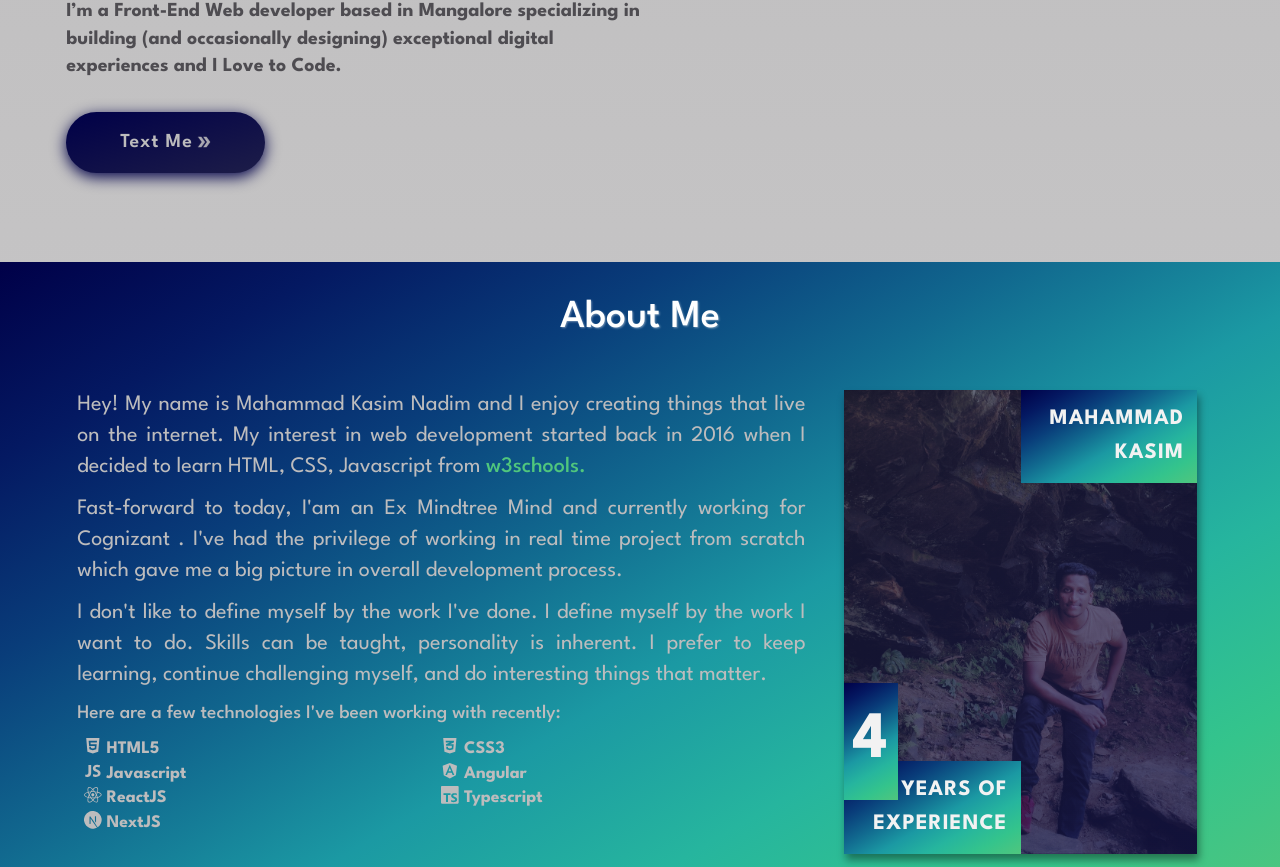
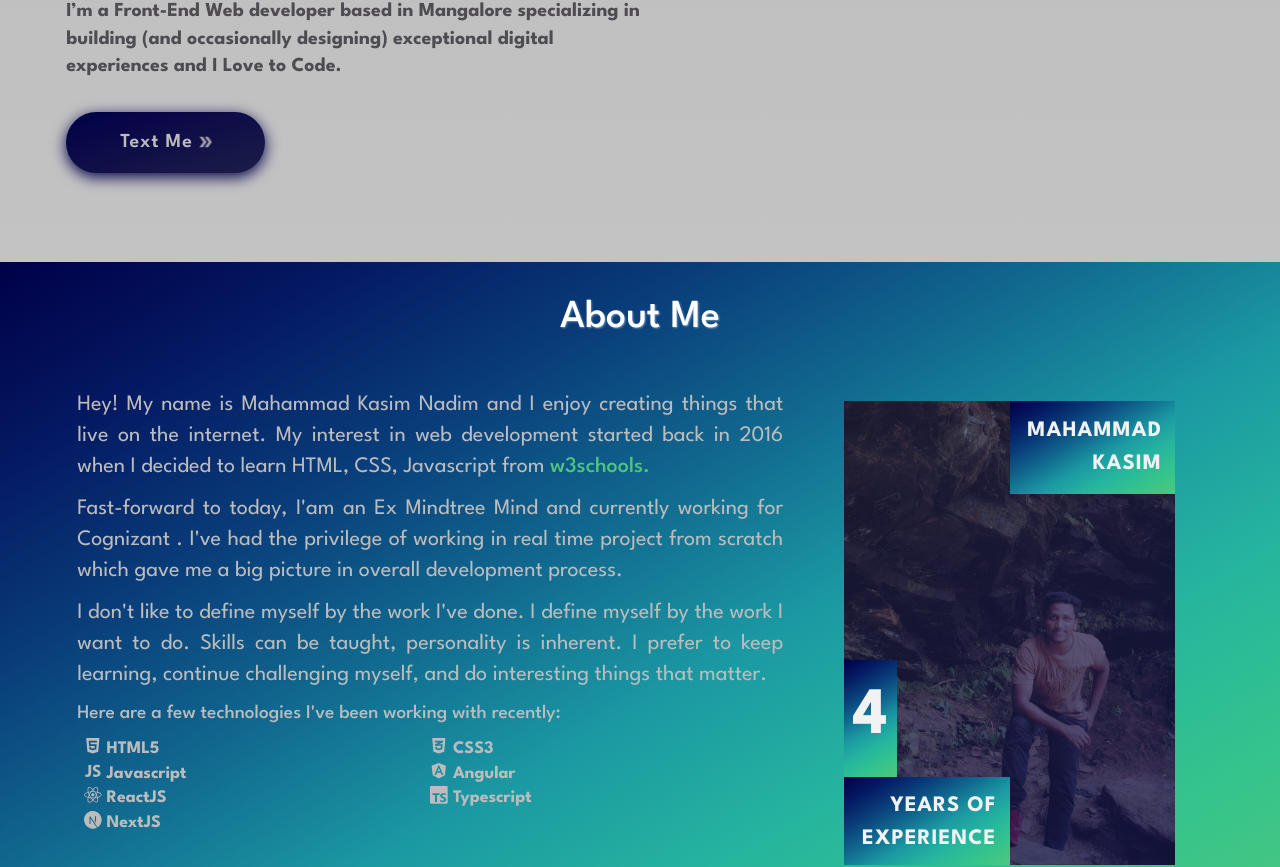
Before and after one commit to kasimnadim6/portfolio, a Next.js app: page / in a window 1280 px wide. Shown: the part 538-1405 px from the top of the page. Built offline with nearby package versions, Linux system fonts and the light colour scheme; a web font is replaced by a local one.

Commit message:
3D animation on photo

```diff
--- a/components/About/About.module.scss
+++ b/components/About/About.module.scss
@@ -60,26 +60,24 @@
         }
       }
     }
-    .profile {
+    .card {
       display: flex;
+      flex: 1;
       justify-content: center;
-      flex: 1;
-      perspective: 1000px;
-      padding: 2rem 0;
-      &:hover .profile__pic {
-        &::before {
-          background: none;
-        }
+      min-width: 35rem;
+      height: 50rem;
+      &:hover .photo::before {
+        background: none;
       }
-      &__pic {
-        max-width: 32rem;
+      .photo {
+        min-width: 30rem;
+        max-width: 30rem;
         height: 42rem;
         background: url(../../public/profile.jpeg) center bottom;
         background-size: cover;
-        flex: 1;
-        transition: all 0.6s;
-        box-shadow: 2px 6px 8px rgba(0, 0, 0, 0.4);
-        transform-style: preserve-3d;
+        width: 100%;
+        margin: 3rem;
+        cursor: pointer;
         position: relative;
         &:before {
           position: absolute;
@@ -126,14 +124,15 @@
         }
         .experience {
           bottom: 0;
+          height: 8rem;
           &-year {
             font-size: 6rem;
             display: block;
             padding: 0.8rem !important;
             text-align: start;
             position: absolute;
-            top: -7.1rem;
             left: 0;
+            bottom: 8rem;
             background: linear-gradient(
               150deg,
               #000048,
@@ -148,10 +147,6 @@
           }
         }
       }
-    }
-    .tech-stacks {
-      flex: 1;
-      background-color: aqua;
     }
   }
 }
@@ -177,5 +172,16 @@
 @include media-breakpoint-down(sm) {
   .about {
     padding: 1.8rem;
+    .container {
+      gap: 0;
+      .card {
+        .photo {
+          margin: 0;
+          &::before {
+            background: none;
+          }
+        }
+      }
+    }
   }
 }
--- a/components/About/About.tsx
+++ b/components/About/About.tsx
@@ -10,21 +10,40 @@ import { isDesktop } from 'react-device-detect';
 const About = () => {
   const [mouseEnter, setMouseEnter] = useState(false);
   useEffect(() => {
-    // hover animation on profile
+    const card = document.getElementById('card');
+    /* Get the height and width of the element */
+    const height = card?.clientHeight || 0;
+    const width = card?.clientWidth || 0;
+
+    function handleMouseMove(e: any) {
+      /* Store the x and y position */
+      const xVal = e.layerX;
+      const yVal = e.layerY;
+      /*
+       * Calculate rotation value along the Y-axis
+       * Here the multiplier 20 is to Control the rotation
+       */
+      const yRotation = 20 * ((xVal - width / 2) / width);
+      /* Calculate the rotation along the X-axis */
+      const xRotation = -20 * ((yVal - height / 2) / height);
+      /* Generate string for CSS transform property */
+      const transformCSS =
+        'perspective(500px) rotateX(' +
+        xRotation +
+        'deg) rotateY(' +
+        yRotation +
+        'deg)';
+
+      /* Apply the calculated transformation */
+      card!.style.transform = transformCSS;
+    }
     if (isDesktop) {
-      const container = document.getElementById('profile');
-      const card = document.getElementById('profile__pic');
-      container?.addEventListener('mousemove', (e) => {
-        const w =
-          container.getBoundingClientRect().left + container.offsetWidth / 2;
-        const h =
-          container.getBoundingClientRect().top + container.offsetHeight / 2;
-        const xAxis = (w - e.pageX) / 10;
-        const yAxis = (w - e.pageY) / 10;
-        card!.style.transform = `rotateY(${xAxis}deg) rotateX(${yAxis}deg)`;
+      card?.addEventListener('mousemove', handleMouseMove);
+      card?.addEventListener('mouseout', function () {
+        card!.style.transform = 'perspective(500px) rotateX(0) rotateY(0)';
       });
-      container?.addEventListener('mouseenter', () => setMouseEnter(true));
-      container?.addEventListener('mouseleave', () => setMouseEnter(false));
+      card?.addEventListener('mouseenter', () => setMouseEnter(true));
+      card?.addEventListener('mouseleave', () => setMouseEnter(false));
     }
   }, []);
 
@@ -107,17 +126,16 @@ const About = () => {
             </ul>
           </div>
         </div>
-        {/* <div className={styles['tech-stacks']}>Tech stack</div> */}
-        <div className={styles['profile']} id="profile">
         <motion.div
           variants={appear}
           initial="initial"
           animate="animate"
-            className={`${styles['profile__pic']} ${
+          id="card"
+          className={`${styles.card} ${
             mouseEnter ? styles['mouse-enter'] : styles['mouse-leave']
           }`}
-            id="profile__pic"
         >
+          <div id="photo" className={styles.photo}>
             <motion.div variants={appear} className={styles.name}>
               <span>Mahammad Kasim</span>
             </motion.div>
@@ -125,8 +143,8 @@ const About = () => {
               <span className={styles['experience-year']}>4</span>
               <span>Years Of Experience</span>
             </motion.div>
+          </div>
         </motion.div>
-        </div>
       </div>
     </section>
   );
--- a/components/FunProjects/FunProjects.module.scss
+++ b/components/FunProjects/FunProjects.module.scss
@@ -1,4 +1,23 @@
 .fun-projects {
-  padding: 2rem 15rem;
+  padding: 2rem 6rem;
   height: 50rem;
 }
+
+/* Styles for the tilt block */
+.tilt {
+  display: block;
+  height: 200px;
+  width: 300px;
+  background-color: grey;
+  margin: 0 auto;
+  transition: box-shadow 0.1s, transform 0.1s;
+
+  background-image: url(http://unsplash.it/300/200);
+  background-size: 100%;
+  background-repeat: no-repeat;
+}
+
+.tilt:hover {
+  box-shadow: 0px 0px 30px rgba(0, 0, 0, 0.6);
+  cursor: pointer;
+}
--- a/components/FunProjects/FunProjects.tsx
+++ b/components/FunProjects/FunProjects.tsx
@@ -1,10 +1,81 @@
+import { useEffect } from 'react';
 import styles from './FunProjects.module.scss';
 
 const FunProjects = () => {
+  useEffect(() => {
+    /* Store the element in el */
+    let el = document.getElementById('tilt');
+
+    /* Get the height and width of the element */
+    const height = el?.clientHeight || 0;
+    const width = el?.clientWidth || 0;
+
+    /*
+     * Add a listener for mousemove event
+     * Which will trigger function 'handleMove'
+     * On mousemove
+     */
+    el?.addEventListener('mousemove', handleMove);
+
+    /* Define function a */
+    function handleMove(e: any) {
+      /*
+       * Get position of mouse cursor
+       * With respect to the element
+       * On mouseover
+       */
+      /* Store the x position */
+      const xVal = e.layerX;
+      /* Store the y position */
+      const yVal = e.layerY;
+
+      /*
+       * Calculate rotation valuee along the Y-axis
+       * Here the multiplier 20 is to
+       * Control the rotation
+       * You can change the value and see the results
+       */
+      const yRotation = 20 * ((xVal - width / 2) / width);
+
+      /* Calculate the rotation along the X-axis */
+      const xRotation = -20 * ((yVal - height / 2) / height);
+
+      /* Generate string for CSS transform property */
+      const string =
+        'perspective(500px) scale(1.1) rotateX(' +
+        xRotation +
+        'deg) rotateY(' +
+        yRotation +
+        'deg)';
+
+      /* Apply the calculated transformation */
+      el!.style.transform = string;
+    }
+
+    /* Add listener for mouseout event, remove the rotation */
+    el?.addEventListener('mouseout', function () {
+      el!.style.transform = 'perspective(500px) scale(1) rotateX(0) rotateY(0)';
+    });
+
+    /* Add listener for mousedown event, to simulate click */
+    el?.addEventListener('mousedown', function () {
+      el!.style.transform =
+        'perspective(500px) scale(0.9) rotateX(0) rotateY(0)';
+    });
+
+    /* Add listener for mouseup, simulate release of mouse click */
+    el?.addEventListener('mouseup', function () {
+      el!.style.transform =
+        'perspective(500px) scale(1.1) rotateX(0) rotateY(0)';
+    });
+  }, []);
   return (
-    <section id="fun-project" className={styles['fun-projects']}>
-      <h2 className={styles.heading}>Latest Works</h2>
-    </section>
+    // <section id="fun-project" className={styles['fun-projects']}>
+    //   <h2 className={styles.heading}>Latest Works</h2>
+    // </section>
+    <div id="tilt" className={styles.tilt}>
+      hi
+    </div>
   );
 };
 
--- a/pages/index.tsx
+++ b/pages/index.tsx
@@ -10,6 +10,7 @@ import Contact from '../components/Contact/Contact';
 import Experience from '../components/Experience/Experience';
 import 'bootstrap/dist/css/bootstrap.css';
 import { useState } from 'react';
+import FunProjects from '../components/FunProjects/FunProjects';
 
 const Home: NextPage = () => {
   const [mobile_isHeaderCollapsed, mobile_setIsHeaderCollapsed] =
@@ -32,7 +33,7 @@ const Home: NextPage = () => {
           <About />
           {/* <Experience /> */}
           <LatestWorks />
-          {/* <FunProjects /> */}
+          <FunProjects />
           <Contact />
         </main>
       </div>
```
Lines whose indentation alone changed are shown as unchanged.
